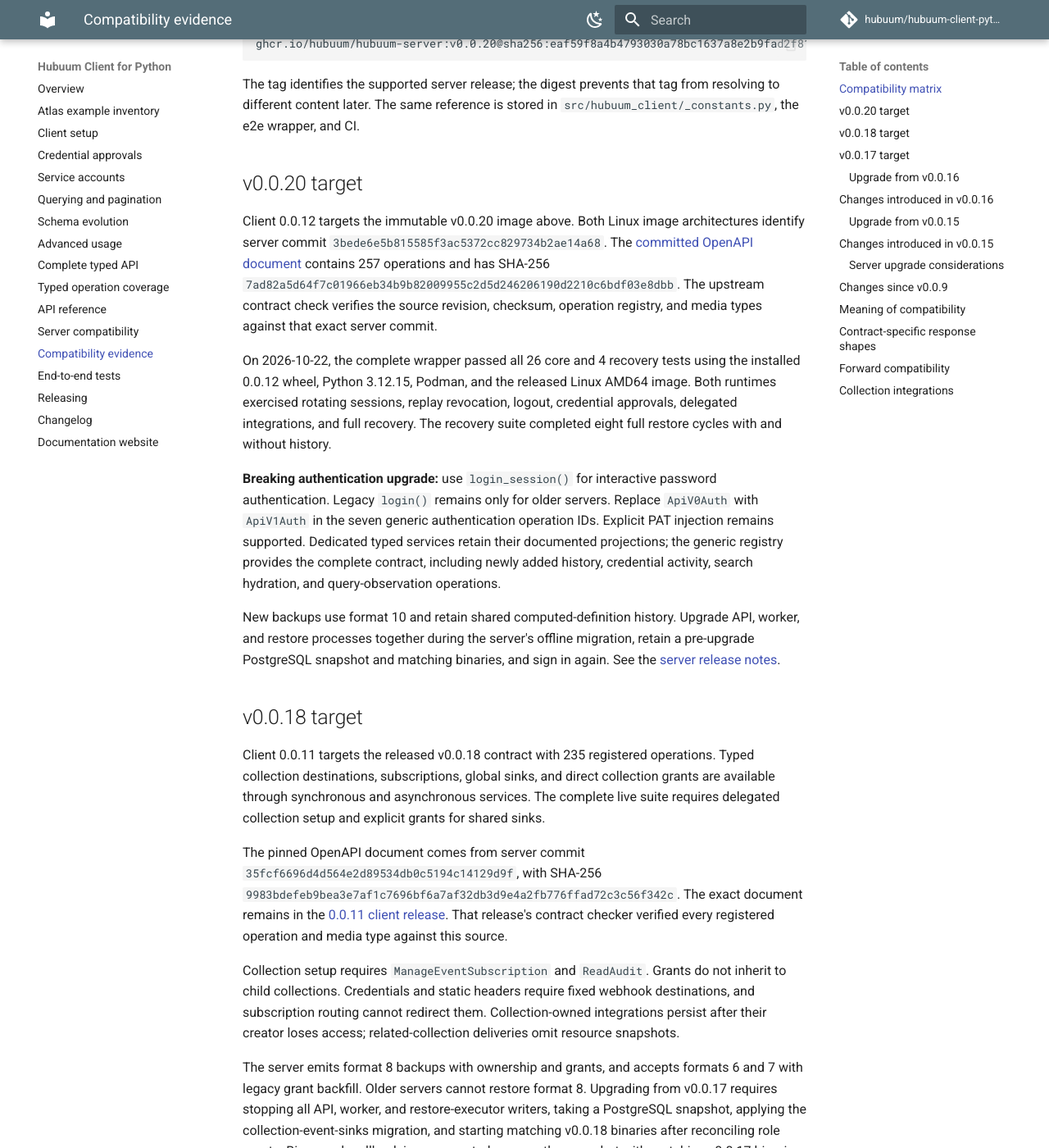
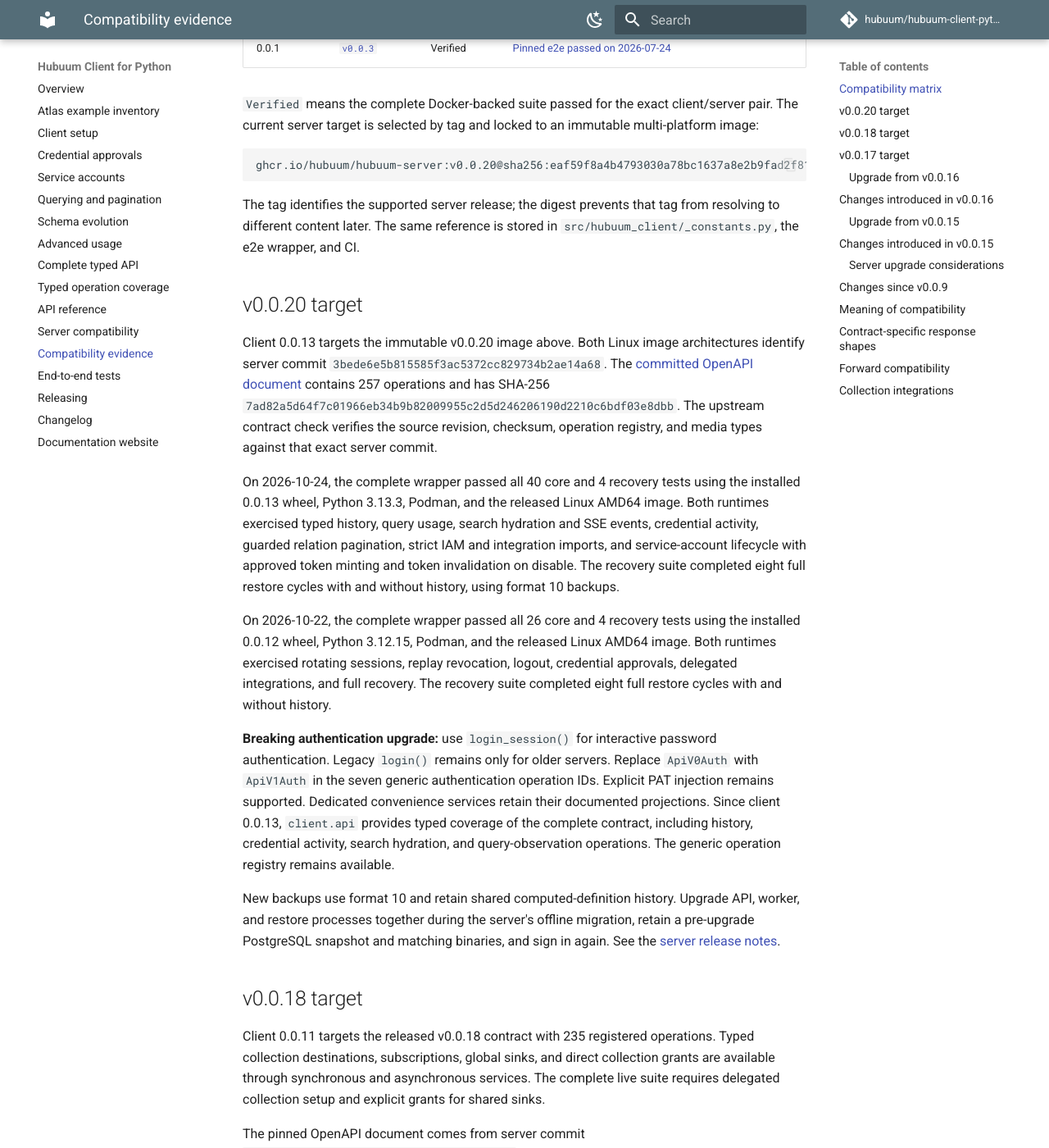
Before and after one commit to hubuum/hubuum-client-python, an MkDocs documentation site: the page built from docs/compatibility-evidence.md, in a window 1280 px wide and 1400 px high, scrolled down 1154 px. Shown: the whole window at 82% size. Built offline with MkDocs 1.6.1 and Material for MkDocs 9.7.7, drawn with Linux system fonts in a browser that asks for light colours; comment, search, counter and statistics services are not loaded; some of the changed text lies outside the part shown.

Commit message:
Prepare Python client 0.0.13 (#77)
Prepare 0.0.13 for the existing Hubuum v0.0.20 target. This release
includes the complete typed API (257 operations and 391 schemas),
guarded relation pagination, strict IAM/integration import models,
service-account convenience workflows, and secret-safe decoding fixes.

Synchronize package/constants/lock versions, move Unreleased entries
into dated release notes, update introductory and typed API
documentation, and record fresh compatibility evidence from the
installed 0.0.13 wheel. Correct the e2e guide to describe format 10
backups while preserving historical evidence.

Release prerequisites: dependency refresh #76 passed main CI at
`6e6a0e207c2f442547d475b89c1c0e6efbf73cff`; the required Dependabot
query returned an empty list before the version change. The release-time
Dependabot gate remains intact.

Validation: all required non-container checks passed; 2,008 unit tests
with 99.23% coverage; generated API drift check; strict MkDocs and
versioned Zensical builds/link checks; wheel/sdist build and strict
Twine validation. The complete wrapper passed 40 core plus four recovery
tests (eight restore cycles) using the installed 0.0.13 wheel, Python
3.13.3, Podman, and the pinned v0.0.20 server image.

This PR prepares the release. Tag creation and PyPI/GitHub publication
are separate steps.

```diff
--- a/docs/compatibility-evidence.md
+++ b/docs/compatibility-evidence.md
@@ -4,6 +4,7 @@
 
 | Python client | Hubuum server contract | Status | End-to-end evidence |
 | --- | --- | --- | --- |
+| 0.0.13 | [`v0.0.20`](https://github.com/hubuum/hubuum/tree/v0.0.20) | Verified | 40 core and 4 recovery tests passed on 2026-10-24 using the installed 0.0.13 wheel (Python 3.13.3, Podman, released Linux AMD64 image), including typed API workflows, relation pagination, IAM/integration imports, service-account lifecycle/token invalidation, and eight complete restore cycles |
 | 0.0.12 | [`v0.0.20`](https://github.com/hubuum/hubuum/tree/v0.0.20) | Verified | 26 core and 4 recovery tests passed on 2026-10-22 using the installed 0.0.12 wheel (Python 3.12.15, Podman, released Linux AMD64 image), including rotation, replay revocation, logout, approvals, and eight complete restore cycles |
 | 0.0.11 | [`v0.0.18`](https://github.com/hubuum/hubuum/tree/v0.0.18) | Verified | 24 core and 4 recovery tests passed on 2026-10-06 using the installed wheel (Python 3.13.3, Podman, released Linux AMD64 image), including delegated setup in both runtimes and eight complete restore cycles |
 | 0.0.10 | [`v0.0.17`](https://github.com/hubuum/hubuum/tree/v0.0.17) | Verified | [22 core and 4 recovery tests passed on 2026-10-05](https://github.com/hubuum/hubuum-client-python/actions/runs/37269468024) (Python 3.11, Docker, Linux AMD64 server) |
@@ -31,12 +32,20 @@
 
 ## v0.0.20 target
 
-Client 0.0.12 targets the immutable v0.0.20 image above. Both Linux image
+Client 0.0.13 targets the immutable v0.0.20 image above. Both Linux image
 architectures identify server commit `3bede6e5b815585f3ac5372cc829734b2ae14a68`.
 The [committed OpenAPI document](openapi.json) contains 257 operations and has
 SHA-256 `7ad82a5d64f7c01966eb34b9b82009955c2d5d246206190d2210c6bdf03e8dbb`.
 The upstream contract check verifies the source revision, checksum, operation
 registry, and media types against that exact server commit.
+
+On 2026-10-24, the complete wrapper passed all 40 core and 4 recovery tests using
+the installed 0.0.13 wheel, Python 3.13.3, Podman, and the released Linux AMD64
+image. Both runtimes exercised typed history, query usage, search hydration and
+SSE events, credential activity, guarded relation pagination, strict IAM and
+integration imports, and service-account lifecycle with approved token minting
+and token invalidation on disable. The recovery suite completed eight full
+restore cycles with and without history, using format 10 backups.
 
 On 2026-10-22, the complete wrapper passed all 26 core and 4 recovery tests using
 the installed 0.0.12 wheel, Python 3.12.15, Podman, and the released Linux AMD64
@@ -47,10 +56,11 @@
 **Breaking authentication upgrade:** use `login_session()` for interactive
 password authentication. Legacy `login()` remains only for older servers.
 Replace `ApiV0Auth` with `ApiV1Auth` in the seven generic authentication
-operation IDs. Explicit PAT injection remains supported. Dedicated typed
-services retain their documented projections; the generic registry provides
-the complete contract, including newly added history, credential activity,
-search hydration, and query-observation operations.
+operation IDs. Explicit PAT injection remains supported. Dedicated convenience
+services retain their documented projections. Since client 0.0.13, `client.api`
+provides typed coverage of the complete contract, including history, credential
+activity, search hydration, and query-observation operations. The generic
+operation registry remains available.
 
 New backups use format 10 and retain shared computed-definition history.
 Upgrade API, worker, and restore processes together during the server's offline
--- a/pyproject.toml
+++ b/pyproject.toml
@@ -4,7 +4,7 @@
 
 [project]
 name = "hubuum-client"
-version = "0.0.12"
+version = "0.0.13"
 description = "Modern typed Python client for Hubuum server v0.0.20"
 readme = "README.md"
 requires-python = ">=3.11"
```
Also changed, not shown: CHANGELOG.md (+4 -1 lines), README.md (+2 -2 lines), docs/api.md (+1 -1 lines), docs/compatibility.md (+8 -6 lines), docs/e2e.md (+1 -1 lines), docs/index.md (+3 -3 lines), docs/typed-api.md (+1 -1 lines), 2 other files.
